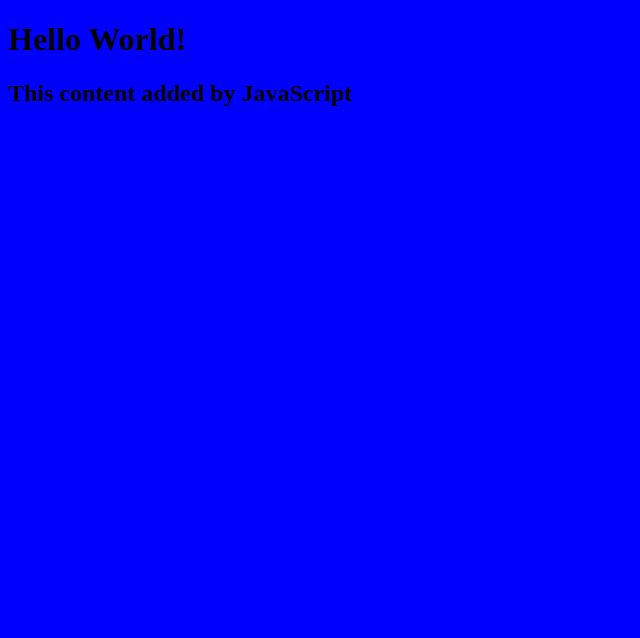
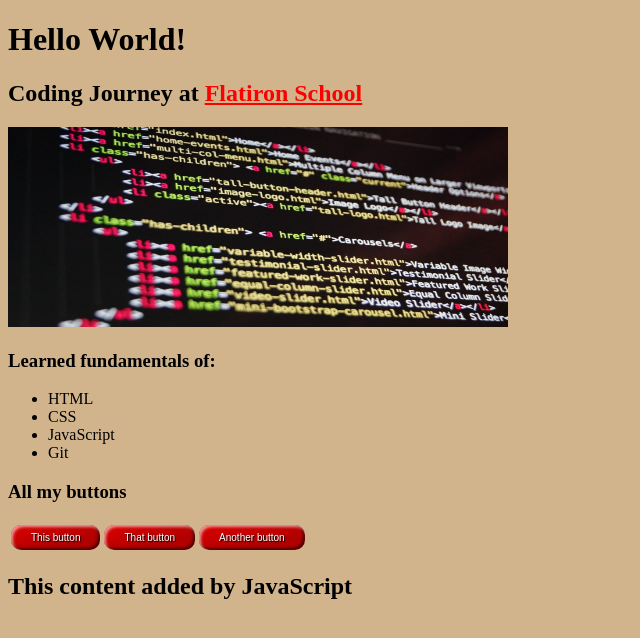
Before and after one commit to connordbrown/my-personal-website, a plain HTML site: page index.html in a window 1280 px wide. Shown: the whole page, without its empty margins (0-640 px from the left). Drawn offline with Linux system fonts and the light colour scheme.

Commit message:
added more HTML features, buttons, and styling

```diff
--- a/index.html
+++ b/index.html
@@ -6,6 +6,28 @@
     </head>
     <body>
         <h1>Hello World!</h1>
+            <h2>Coding Journey at <a href="https://flatironschool.com" target="_blank">Flatiron School</a></h2>
+                <img
+                    src="./images/code123.jpg"
+                    alt="Some cool HTML code"
+                    width="500"
+                    height="200"
+                />
+                <h3>Learned fundamentals of:</h3>
+                <ul>
+                    <li>HTML</li>
+                    <li>CSS</li>
+                    <li>JavaScript</li>
+                    <li>Git</li>
+                </ul>
+                <h3>All my buttons</h3>
+                    <table>
+                        <tr>
+                            <th><button class="styled" type="button">This button</button></th>
+                            <th><button class="styled" type="button">That button</button></th>
+                            <th><button class="styled" type="button">Another button</button></th>
+                        </tr>
+                    </table>
         <script src="script.js"></script>
     </body>
 </html>
--- a/style.css
+++ b/style.css
@@ -1,3 +1,33 @@
 body {
-    background: blue;
+    background: tan;
 }
+
+h2 a {
+    color: red;
+}
+
+h2 a:hover {
+    color: orange;
+}
+
+.styled {
+    border: 0;
+    line-height: 2.5;
+    padding: 0 20px;
+    font-size: 10px;
+    text-align: center;
+    color: #fff;
+    text-shadow: 1px 1px 1px #000;
+    border-radius: 10px;
+    background-color: rgba(220, 0, 0, 1);
+    background-image: linear-gradient(to top left, rgba(0, 0, 0, 0.2), rgba(0, 0, 0, 0.2) 30%, rgba(0, 0, 0, 0));
+    box-shadow: inset 2px 2px 3px rgba(255, 255, 255, 0.6), inset -2px -2px 3px rgba(0, 0, 0, 0.6);
+}
+
+.styled:hover {
+    background-color: rgba(255, 0, 0, 1);
+}
+
+.styled:active {
+    background-color: green;
+}
```
Also changed, not shown: images/code123.jpg (added).
